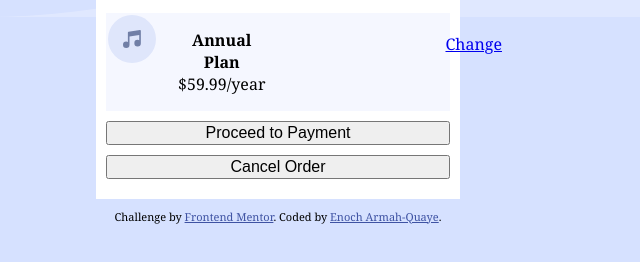
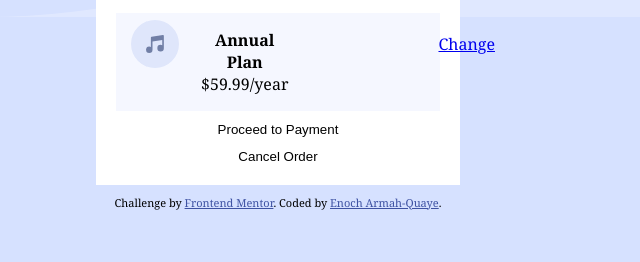
Before and after one commit to EnochArmah-Quaye/OrderSummaryProject, a plain HTML site: page index.html in a window 1280 px wide. Shown: the part 420-682 px from the top of the page, without its empty margins (362-1002 px from the left). Drawn offline with Linux system fonts and the light colour scheme; a web font is replaced by a local one.

Commit message:
update
nothing

```diff
--- a/style.css
+++ b/style.css
@@ -20,12 +20,15 @@ body {
     display: flex;
     flex-direction: row;
     background-color: hsl(225, 100%, 98%);
-    margin:0px 10px;
+    margin:0px 20px;
 }
 #plan-text {
     display: flex;
     flex-direction: row;
     margin-left: 20px;
+}
+#plan-text p {
+    margin-left:2px ;
 }
 #buttons {
     display: flex;
@@ -34,11 +37,11 @@ body {
     margin: 10px 10px 10px 10px;
 }
 #link1 {
-    margin-left: 180px;
+    margin-left: 150px;
     margin-top: 20px;
 }
 #image2 {
-    margin:2px 2px ;
+    margin:7px 0px 0px 15px;
 }
 
 #text {
@@ -48,10 +51,16 @@ body {
     max-width: 100%;
 }
 #b1 {
-    font-size: 16px;
+    margin-left: 20px;
+    margin-right: 20px;
+    background-color: white;
+    border-style: hidden;
 }
 #b2 {
     margin-top: 10px;
     margin-bottom: 20px;
-    font-size: 16px;
+    margin-left: 20px;
+    margin-right: 20px;
+    background-color: white;
+    border-style: hidden;
 }
```
